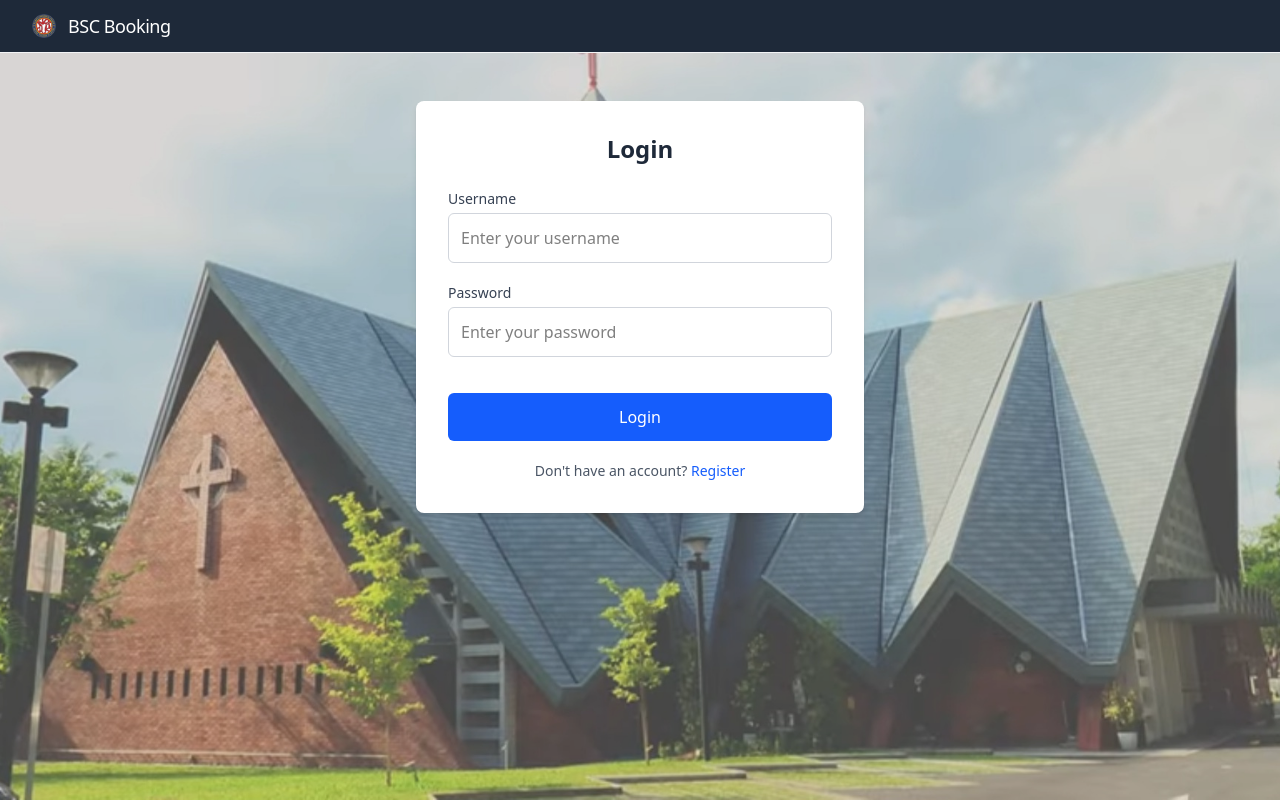
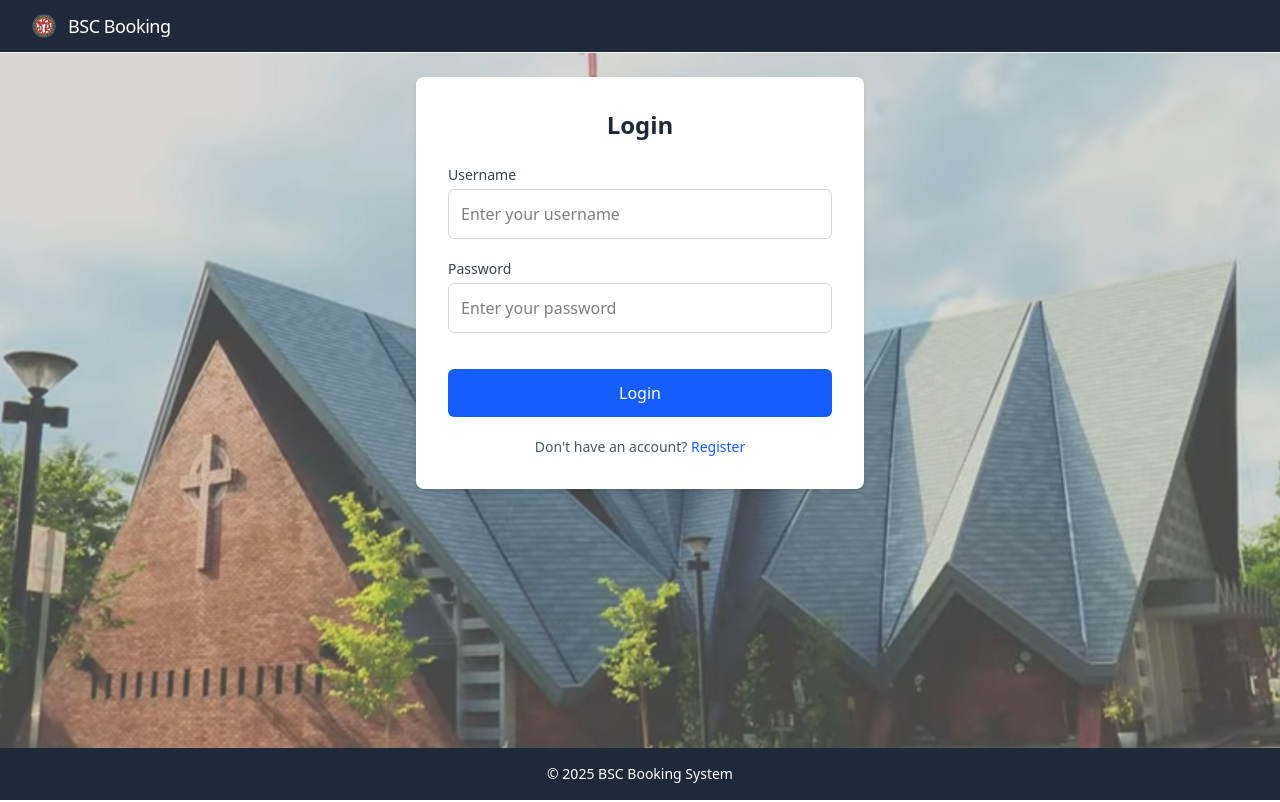
Before and after one commit to skykid17/bscbooking, a React (Vite) app in the folder frontend/: page /login in a window 1280 px wide. Shown: the top 802 px of the page. Built offline with nearby package versions, Linux system fonts and the light colour scheme.

Commit message:
Update layout

```diff
--- a/frontend/src/App.jsx
+++ b/frontend/src/App.jsx
@@ -8,16 +8,13 @@ import RegisterPage from './components/auth/RegisterPage';
 import Dashboard from './components/dashboard/Dashboard';
 import AdminDashboard from './components/dashboard/AdminDashboard';
 import Layout from './components/layout/Layout';
-// Import the background image
 import backgroundImage from './assets/bsc.jpg';
 import EmailVerifiedPage from './components/auth/EmailVerifiedPage';
 
-// Create a wrapper component to access navigate inside useEffect
 function AuthInterceptorSetup({ setUser }) {
   const navigate = useNavigate();
 
   useEffect(() => {
-    // Pass both navigate and setUser to the interceptor
     setupAuthInterceptors(navigate, setUser);
   }, [navigate, setUser]);
 
@@ -26,7 +23,6 @@ function AuthInterceptorSetup({ setUser }) {
 
 function App() {
   const [user, setUser] = useState(() => {
-    // Only load the user if we have a valid token
     if (isAuthenticated()) {
       const savedUser = localStorage.getItem('user');
       return savedUser ? JSON.parse(savedUser) : null;
@@ -34,24 +30,29 @@ function App() {
     return null;
   });
 
-  // Handle login success
   const handleLoginSuccess = (userData) => {
     setUser(userData);
   };
 
-  // Handle logout
   const handleLogout = () => {
     localStorage.removeItem('token');
     localStorage.removeItem('user');
     setUser(null);
   };
 
-  // Add state for auth page management
   const [authPage, setAuthPage] = useState('login');
 
   return (
+    <>
+      {/* Background Container */}
+      <div
+        className="fixed inset-0 z-[-1] bg-cover bg-center"
+        style={{ backgroundImage: `url(${backgroundImage})`, opacity: 0.8 }}
+      />
+
       <BrowserRouter>
         <AuthInterceptorSetup setUser={setUser} />
+
         <ToastContainer
           position="top-right"
           autoClose={4000}
@@ -63,20 +64,8 @@ function App() {
           pauseOnFocusLoss
           draggable
         />
-      {/* Add background as the first element inside the BrowserRouter */}
-      <div className="fixed inset-0 z-[-1]">
-        {/* Background image layer */}
-        <div
-          className="w-full h-full bg-cover bg-center"
-          style={{
-            backgroundImage: `url(${backgroundImage})`,
-            opacity: 0.8
-          }}
-        ></div>
-      </div>
+
         <Layout user={user} onLogout={handleLogout}>
-        <div className="min-h-screen">
-          <div className="max-w-7xl mx-auto px-4 sm:px-6 lg:px-8 py-6">
           <Routes>
             <Route path="/login" element={
               user ? <Navigate to="/" /> : <LoginPage onLoginSuccess={handleLoginSuccess} />
@@ -93,10 +82,9 @@ function App() {
             } />
             <Route path="/verify-email/:token" element={<EmailVerifiedPage />} />
           </Routes>
-          </div>
-        </div>
         </Layout>
       </BrowserRouter>
+    </>
   );
 }
 
--- a/frontend/src/components/bookings/BookingForm.jsx
+++ b/frontend/src/components/bookings/BookingForm.jsx
@@ -631,7 +631,7 @@ export default function BookingForm({ user, rooms, onBookingCreated }) {
             <div className="grid grid-cols-1 md:grid-cols-2 gap-6">
                 {/* User selection dropdown for admins only */}
                 {user.role === 'admin' && (
-                    <div className="md:col-span-2">
+                    <div className="md:col-span-1">
                         <label className="block text-sm font-medium text-gray-700 mb-1">Book for User *</label>
                         <select
                             className="w-full p-2 border border-gray-300 rounded-md focus:outline-none focus:ring-2 focus:ring-blue-500"
@@ -658,6 +658,18 @@ export default function BookingForm({ user, rooms, onBookingCreated }) {
                         </select>
                     </div>
                 )}
+                <div className="md:col-span-2">
+                    <label className="block text-sm font-medium text-gray-700 mb-1">Event Name *</label>
+                    <input
+                        type="text"
+                        placeholder="Enter event name"
+                        className="w-full p-2 border border-gray-300 rounded-md focus:outline-none focus:ring-2 focus:ring-blue-500"
+                        value={eventName}
+                        onChange={(e) => setEventName(e.target.value)}
+                        required
+                    />
+
+                </div>
 
                 <div>
                     <label className="block text-sm font-medium text-gray-700 mb-1">Room *</label>
@@ -674,15 +686,18 @@ export default function BookingForm({ user, rooms, onBookingCreated }) {
                 </div>
 
                 <div>
-                    <label className="block text-sm font-medium text-gray-700 mb-1">Event Name *</label>
-                    <input
-                        type="text"
-                        placeholder="Enter event name"
+                    <label className="block text-sm font-medium text-gray-700 mb-1">Frequency</label>
+                    <select
                         className="w-full p-2 border border-gray-300 rounded-md focus:outline-none focus:ring-2 focus:ring-blue-500"
-                        value={eventName}
-                        onChange={(e) => setEventName(e.target.value)}
-                        required
-                    />
+                        value={frequency}
+                        onChange={(e) => setFrequency(e.target.value)}
+                    >
+                        <option value="single">Single Use</option>
+                        <option value="daily">Daily</option>
+                        <option value="weekly">Weekly</option>
+                        <option value="monthly">Monthly</option>
+                        <option value="yearly">Yearly</option>
+                    </select>
                 </div>
 
                 <div>
@@ -746,20 +761,7 @@ export default function BookingForm({ user, rooms, onBookingCreated }) {
                         ))}
                     </select>
                 </div>
-                <div>
-                    <label className="block text-sm font-medium text-gray-700 mb-1">Frequency</label>
-                    <select
-                        className="w-full p-2 border border-gray-300 rounded-md focus:outline-none focus:ring-2 focus:ring-blue-500"
-                        value={frequency}
-                        onChange={(e) => setFrequency(e.target.value)}
-                    >
-                        <option value="single">Single Use</option>
-                        <option value="daily">Daily</option>
-                        <option value="weekly">Weekly</option>
-                        <option value="monthly">Monthly</option>
-                        <option value="yearly">Yearly</option>
-                    </select>
-                </div>
+
             </div>
 
             {/* Render additional options based on frequency */}
```
Lines whose indentation alone changed are shown as unchanged.
